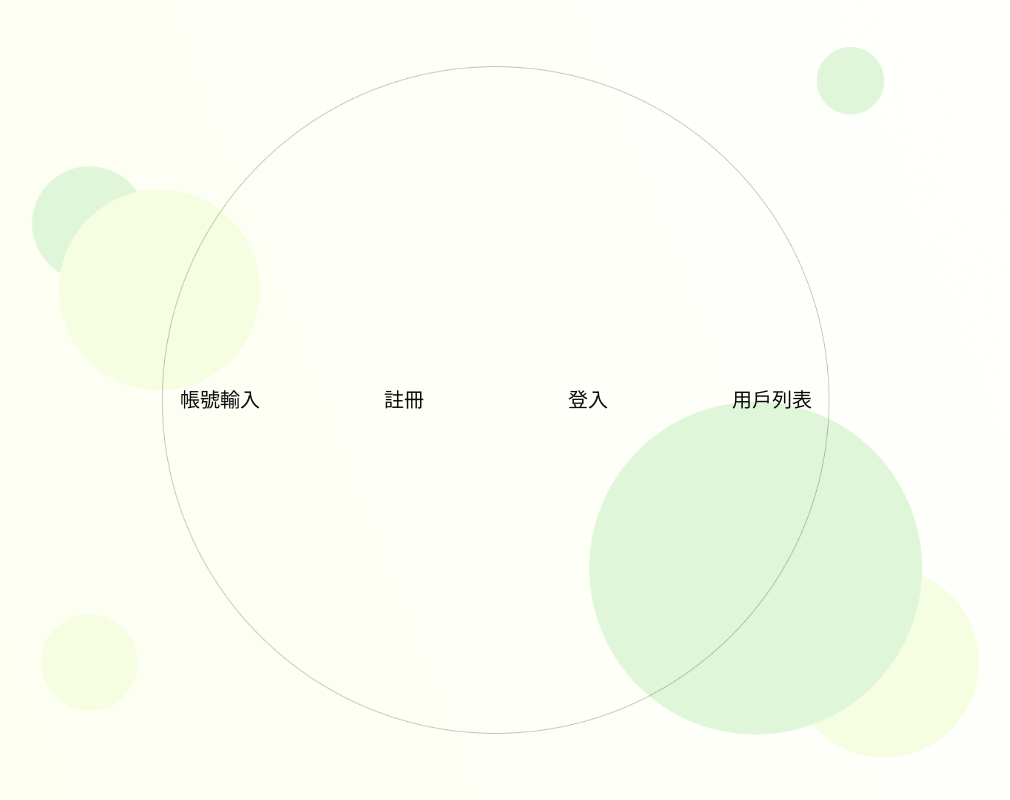
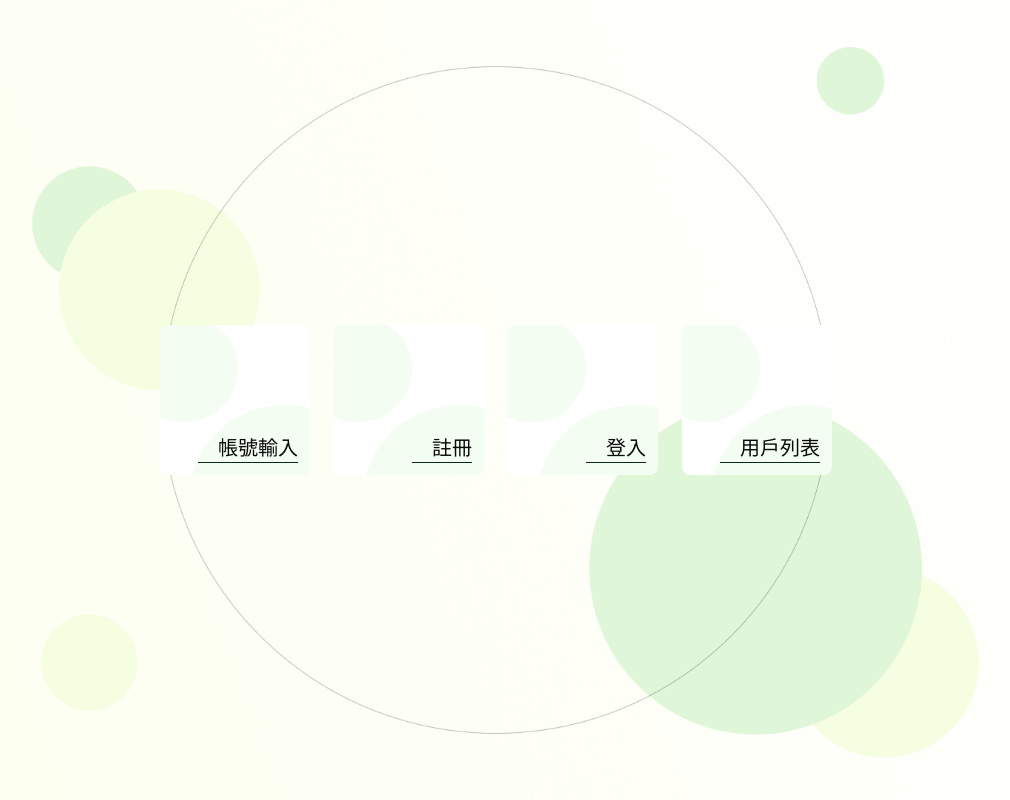
Before and after one commit to nan-sansan/Interview-Online-Test, a Next.js app: page / in a window 1280 px wide. Shown: the whole page, without its empty margins (144-1154 px from the left). Built offline with nearby package versions, Linux system fonts and the light colour scheme.

Commit message:
首頁功能卡片底圖

```diff
--- a/src/app/globals.css
+++ b/src/app/globals.css
@@ -116,6 +116,9 @@
     background-repeat: no-repeat;
     background-size: cover;
 }
+.card-image {
+    background-image: url("/cardImg.png");
+}
 
 
 @layer base {
--- a/src/app/page.tsx
+++ b/src/app/page.tsx
@@ -32,8 +32,10 @@ export default function WelcomePage() {
         <div className="flex gap-6">
           {workRoute.map((route, index) => (
             <Link href={route.path} key={index}>
-              <div className="w-40 h-30  flex items-center justify-center text-xl  rounded-md hover:bg-gray-50/10 hover:shadow-sm">
-                {route.display}
+              <div className="card-image w-[150px] h-[150px] pb-3 pr-3 flex items-end justify-end text-xl  rounded-md hover:shadow-sm">
+                <div className=" border-b border-green-950 pl-5">
+                  {route.display}
+                </div>
               </div>
             </Link>
           ))}
```
Also changed, not shown: public/cardImg.png (added).
